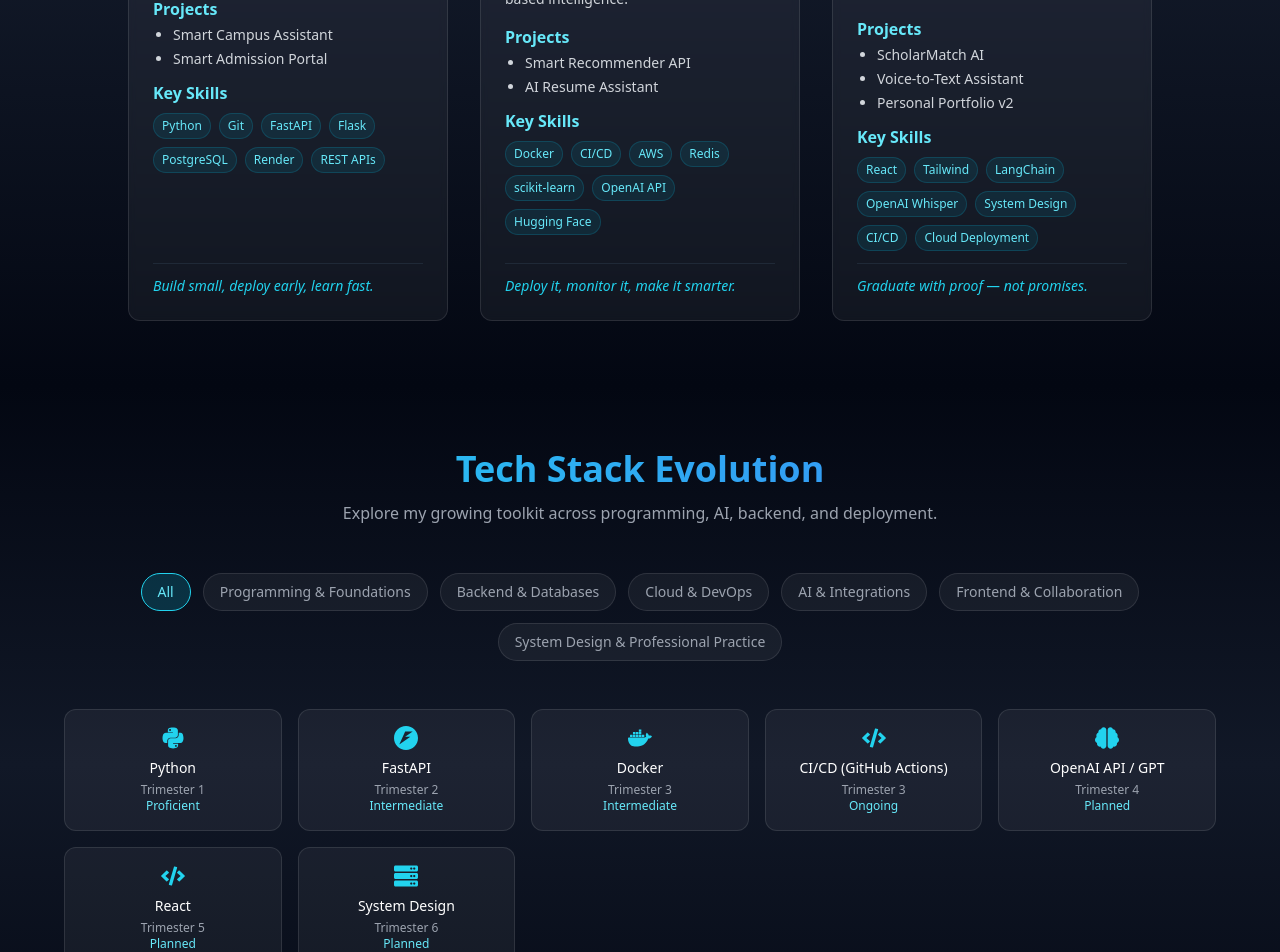
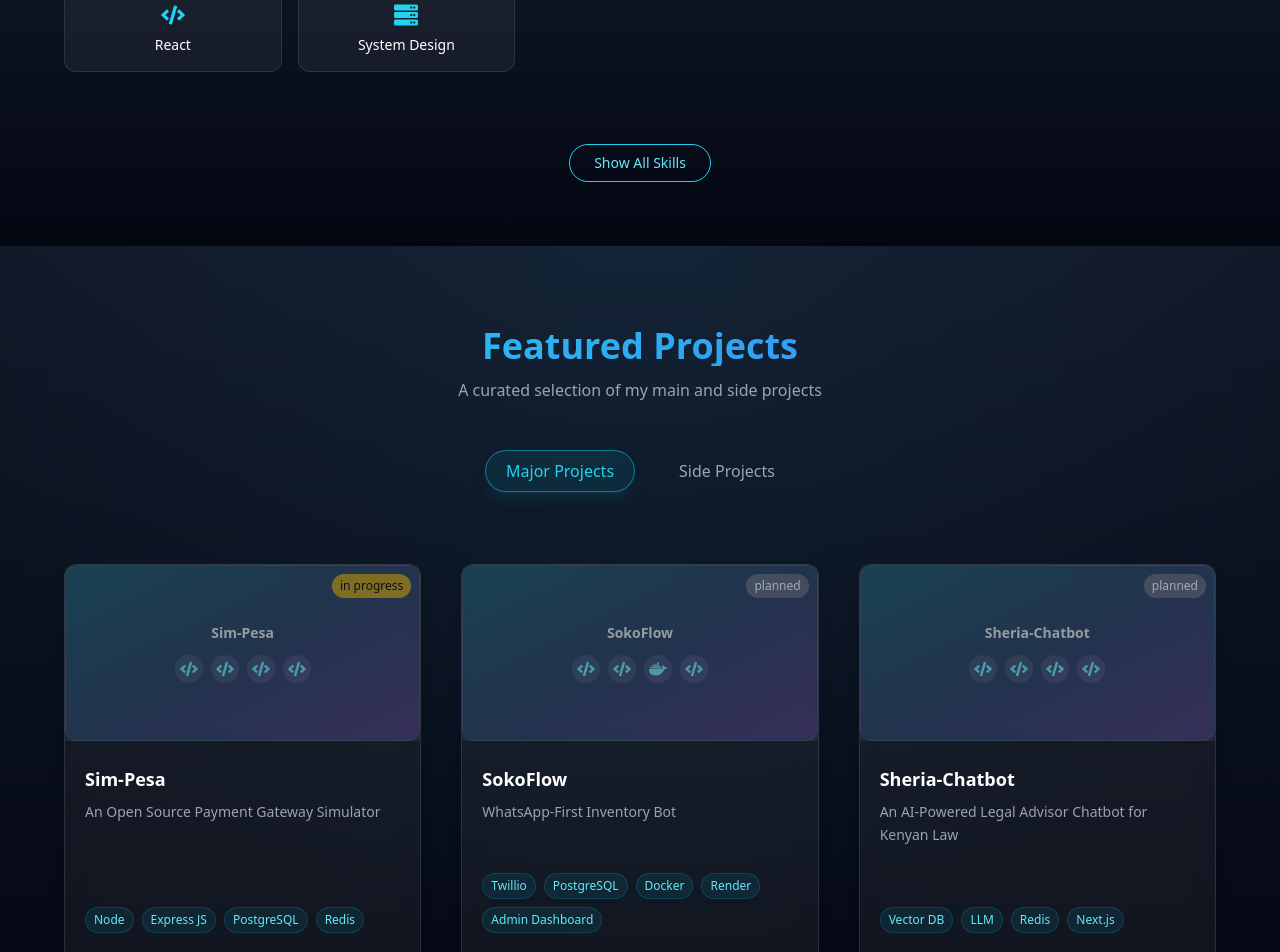
Before and after one commit to paul-murithi/personal-portfolio, a Next.js app: page / in a window 1280 px wide. Shown: the part 1760-2712 px from the top of the page. Built offline with nearby package versions, Linux system fonts and the light colour scheme.

Commit message:
dev path update

```diff
--- a/app/components/BlogSection.tsx
+++ b/app/components/BlogSection.tsx
@@ -28,11 +28,10 @@ const BlogSection = () => {
             initial={{ opacity: 0, y: 10 }}
             whileInView={{ opacity: 1, y: 0 }}
           >
-            🧠 Learning Reflections
+            Learning Reflections
           </motion.h2>
           <p className="text-gray-400 max-w-2xl mx-auto">
-            Sharing my journey and insights as I build skills in applied AI and
-            software engineering—one semester at a time.
+            Sharing my journey, insights, and lessons learned as I grow in tech
           </p>
         </div>
 
--- a/app/components/ContactSection.tsx
+++ b/app/components/ContactSection.tsx
@@ -24,9 +24,8 @@ const ContactSection = () => {
           whileInView={{ opacity: 1, y: 0 }}
           transition={{ duration: 0.8 }}
         >
-          I’m always open to internships, collaborations, and exciting AI /
-          backend projects. If you’d like to connect, feel free to drop me a
-          message!
+          I’m always open to internships, collaborations, and exciting tech
+          projects. If you’d like to connect, feel free to drop me a message!
         </motion.p>
 
         {/* CTA Button */}
--- a/app/components/SkillsSection.tsx
+++ b/app/components/SkillsSection.tsx
@@ -18,26 +18,18 @@ const skillCategories = [
       {
         name: "Python",
         icon: <FaPython />,
-        semester: "Trimester 1",
-        level: "Proficient",
       },
       {
         name: "Git & CLI",
         icon: <FaCode />,
-        semester: "Trimester 1",
-        level: "Proficient",
       },
       {
         name: "Data Structures & Algorithms",
         icon: <FaBrain />,
-        semester: "Trimester 1",
-        level: "Ongoing",
       },
       {
         name: "Problem Solving & Debugging",
         icon: <FaBrain />,
-        semester: "Trimester 1",
-        level: "Ongoing",
       },
     ],
   },
@@ -47,26 +39,22 @@ const skillCategories = [
       {
         name: "Flask",
         icon: <SiFlask />,
-        semester: "Trimester 1–2",
-        level: "Intermediate",
       },
       {
         name: "FastAPI",
         icon: <SiFastapi />,
-        semester: "Trimester 2",
-        level: "Intermediate",
       },
       {
         name: "SQL / PostgreSQL",
         icon: <SiPostgresql />,
-        semester: "Trimester 2",
-        level: "Intermediate",
       },
       {
         name: "Authentication & JWT",
         icon: <FaServer />,
-        semester: "Trimester 2",
-        level: "Beginner",
+      },
+      {
+        name: "Express JS / Node",
+        icon: <FaServer />,
       },
     ],
   },
@@ -76,26 +64,18 @@ const skillCategories = [
       {
         name: "Docker",
         icon: <SiDocker />,
-        semester: "Trimester 3",
-        level: "Intermediate",
       },
       {
         name: "CI/CD (GitHub Actions)",
         icon: <FaCode />,
-        semester: "Trimester 3",
-        level: "Ongoing",
       },
       {
         name: "Redis / Caching",
         icon: <FaServer />,
-        semester: "Trimester 3",
-        level: "Beginner",
       },
       {
         name: "Cloud Deployment (AWS / Render)",
         icon: <FaServer />,
-        semester: "Trimester 3",
-        level: "Ongoing",
       },
     ],
   },
@@ -105,26 +85,18 @@ const skillCategories = [
       {
         name: "scikit-learn",
         icon: <SiScikitlearn />,
-        semester: "Trimester 3",
-        level: "Intermediate",
       },
       {
         name: "OpenAI API / GPT",
         icon: <FaBrain />,
-        semester: "Trimester 4",
-        level: "Planned",
       },
       {
         name: "Hugging Face Models",
         icon: <FaBrain />,
-        semester: "Trimester 4",
-        level: "Planned",
       },
       {
         name: "LangChain & Prompt Engineering",
         icon: <FaBrain />,
-        semester: "Trimester 4",
-        level: "Planned",
       },
     ],
   },
@@ -134,20 +106,14 @@ const skillCategories = [
       {
         name: "React",
         icon: <FaCode />,
-        semester: "Trimester 5",
-        level: "Planned",
       },
       {
         name: "Tailwind CSS",
         icon: <FaCode />,
-        semester: "Trimester 5",
-        level: "Planned",
       },
       {
         name: "Open Source & Team Workflow",
         icon: <FaServer />,
-        semester: "Trimester 5",
-        level: "Planned",
       },
     ],
   },
@@ -157,20 +123,14 @@ const skillCategories = [
       {
         name: "System Design",
         icon: <FaServer />,
-        semester: "Trimester 6",
-        level: "Planned",
       },
       {
         name: "Monitoring & Analytics",
         icon: <FaServer />,
-        semester: "Trimester 6",
-        level: "Planned",
       },
       {
         name: "Portfolio & Deployment Strategy",
         icon: <FaCode />,
-        semester: "Trimester 6",
-        level: "Planned",
       },
     ],
   },
@@ -214,8 +174,7 @@ const SkillsTabs = () => {
             Tech Stack Evolution
           </motion.h2>
           <p className="text-gray-400 max-w-2xl mx-auto">
-            Explore my growing toolkit across programming, AI, backend, and
-            deployment.
+            A dynamic showcase of my technical skills
           </p>
         </div>
 
@@ -256,10 +215,6 @@ const SkillsTabs = () => {
               >
                 <div className="text-cyan-400 text-2xl mb-2">{skill.icon}</div>
                 <p className="text-sm font-medium">{skill.name}</p>
-                <div className="flex flex-col items-center mt-1 text-xs text-gray-400">
-                  <span>{skill.semester}</span>
-                  <span className="text-cyan-300">{skill.level}</span>
-                </div>
               </div>
             ))}
           </motion.div>
--- a/app/components/projects/ProjectsFilter.tsx
+++ b/app/components/projects/ProjectsFilter.tsx
@@ -7,8 +7,8 @@ type Props = {
 };
 
 const FILTERS = [
-  { id: "semester", label: "📚 Major Projects" },
-  { id: "side", label: "🔬 Side Projects" },
+  { id: "semester", label: "Major Projects" },
+  { id: "side", label: "Side Projects" },
 ];
 
 /**
--- a/app/components/projects/ProjectsSection.tsx
+++ b/app/components/projects/ProjectsSection.tsx
@@ -36,11 +36,10 @@ export default function ProjectsSection() {
             whileInView={{ opacity: 1, y: 0 }}
             transition={{ duration: 0.5 }}
           >
-            🧩 Featured Projects
+            Featured Projects
           </motion.h2>
           <p className="text-gray-400 max-w-2xl mx-auto">
-            Explore my journey through academic semesters and personal builds —
-            from foundational tools to full-stack AI projects.
+            A curated selection of my main and side projects
           </p>
         </div>
 
--- a/app/components/projects/projectsData.ts
+++ b/app/components/projects/projectsData.ts
@@ -14,89 +14,36 @@ export type ProjectType = {
 // Trimester / Major Projects
 export const majorProjects: ProjectType[] = [
   {
-    title: "Smart Campus Assistant",
-    semester: "Trimester 1",
-    description:
-      "A full-stack web app that helps students access academic info, calculate grades, and manage schedules through a clean interactive interface.",
+    title: "Sim-Pesa",
+    description: "An Open Source Payment Gateway Simulator",
     image: "",
-    github: "https://github.com/username/smart-campus-assistant",
-    demo: "https://smart-campus-assistant.example.com",
-    tags: ["Python", "Flask", "PostgreSQL", "Auth", "Deployment"],
+    github: "",
+    demo: "",
+    tags: ["Node", "Express JS", "PostgreSQL", "Redis"],
     details:
-      "Smart Campus Assistant is the first milestone of the journey — a project that combines backend logic, REST APIs, authentication, and database CRUD in a practical product. It allows users to query academic info, manage class schedules, and calculate GPA projections. Built with Flask, PostgreSQL, and responsive design principles, the app is deployed publicly to demonstrate early full-stack competence, clean code structure, and user-focused problem solving.",
+      " A robust backend system that simulates how M-Pesa (Daraja API) handles transactions. It creates a 'fake' payment environment where developers can test their apps.",
     status: "in-progress",
   },
   {
-    title: "Smart Admission Portal",
-    semester: "Trimester 2",
-    description:
-      "A data-driven admission management system with user roles, applicant analytics, and dashboard insights for university administrators.",
+    title: "SokoFlow",
+    description: "WhatsApp-First Inventory Bot",
     image: "",
-    github: "https://github.com/username/smart-admission-portal",
-    demo: "https://smart-admission-portal.example.com",
-    tags: ["FastAPI", "PostgreSQL", "Docker", "Render", "Admin Dashboard"],
+    github: "",
+    demo: "",
+    tags: ["Twillio", "PostgreSQL", "Docker", "Render", "Admin Dashboard"],
     details:
-      "Smart Admission Portal extends backend learning into system design and deployment. It supports role-based authentication, application form submission, data validation, and analytics dashboards for admission trends. Focus areas include API versioning, Docker-based deployment, and structured logging — essential backend engineer skills. Deliverables include database schema diagrams, deployment notes, and a walkthrough video highlighting API-driven architecture.",
+      "SokoFlow is an inventory management chatbot that operates over WhatsApp. It allows small business owners to track stock levels, receive low-stock alerts, and generate sales reports through simple chat commands.",
     status: "upcoming",
   },
   {
-    title: "Smart Recommender API",
-    semester: "Trimester 3",
-    description:
-      "An API-based recommendation system that delivers personalized content (books, recipes, or learning paths) using embeddings and caching.",
+    title: "Sheria-Chatbot",
+    description: "An AI-Powered Legal Advisor Chatbot for Kenyan Law",
     image: "",
-    github: "https://github.com/username/smart-recommender-api",
-    demo: "https://smart-recommender-api.example.com",
-    tags: ["FastAPI", "Docker", "Redis", "scikit-learn", "API Integration"],
+    github: "",
+    demo: "",
+    tags: ["Vector DB", "LLM", "Redis", "Next.js"],
     details:
-      "This project introduces AI integration in a production-aware context. Users send preferences or history, and the system returns personalized recommendations powered by lightweight ML models. Redis handles caching for performance, while Docker ensures reproducible deployment. The project emphasizes cloud-readiness, scalability, and well-documented API usage — bridging backend and applied AI engineering.",
-    status: "upcoming",
-  },
-  {
-    title: "AI Resume Assistant",
-    semester: "Trimester 4",
-    description:
-      "An AI-enhanced web service that analyzes resumes and job descriptions, then suggests improvements and calculates a fit score.",
-    image: "",
-    github: "https://github.com/username/ai-resume-assistant",
-    demo: "https://ai-resume-assistant.example.com",
-    tags: ["FastAPI", "OpenAI API", "LangChain", "Docker", "CI/CD"],
-    details:
-      "AI Resume Assistant showcases real AI integration into a useful career product. Using the OpenAI API and LangChain, it compares uploaded resumes to job descriptions and generates targeted rewrite suggestions. Users receive feedback on structure, keyword gaps, and match percentage. The backend is containerized with CI/CD pipelines for auto-deployments, making it a clear demonstration of LLM-powered productivity tools.",
-    status: "upcoming",
-  },
-  {
-    title: "ScholarMatch AI",
-    semester: "Trimester 5",
-    description:
-      "A matchmaking platform that connects student profiles with scholarships and funding opportunities using explainable AI recommendations.",
-    image: "",
-    github: "https://github.com/username/scholarmatch-ai",
-    demo: "https://scholarmatch.example.com",
-    tags: ["FastAPI", "PostgreSQL", "Embeddings", "Automation", "Monitoring"],
-    details:
-      "ScholarMatch AI continues your AI-integration journey, combining embeddings-based search with automation pipelines. It aggregates scholarship listings, matches users by profile fit, and explains why each opportunity aligns. The system integrates monitoring hooks and automated updates, showcasing the transition from single-user tools to multi-user cloud products — a portfolio-ready demonstration of both backend scalability and applied AI reasoning.",
-    status: "upcoming",
-  },
-  {
-    title: "Capstone — Career Launch Hub",
-    semester: "Trimester 6",
-    description:
-      "A production-ready platform combining profile-based recommendations, learning roadmap generation, and interview preparation tools.",
-    image: "",
-    github: "https://github.com/username/career-launch-hub",
-    demo: "https://career-launch-hub.example.com",
-    tags: [
-      "Full-Stack",
-      "FastAPI",
-      "React",
-      "LangChain",
-      "PostgreSQL",
-      "CI/CD",
-      "Cloud Deployment",
-    ],
-    details:
-      "The Career Launch Hub serves as the grand finale — a full-stack capstone integrating backend APIs, frontend UI, and AI-driven recommendations. It helps users map their skills to career paths, suggests learning tracks, and generates practice interview questions. It’s built with FastAPI, React, and PostgreSQL, containerized for scalable deployment. Deliverables include documentation, CI/CD workflows, a live demo, and analytics dashboards — evidence of end-to-end engineering maturity and readiness for professional work.",
+      "A localized RAG (Retrieval Augmented Generation) system that answers legal questions using the Kenyan Constitution and Traffic Act as the source of truth",
     status: "upcoming",
   },
 ];
@@ -105,7 +52,6 @@ export const majorProjects: ProjectType[] = [
 export const minorProjects: ProjectType[] = [
   {
     title: "Exam Schedule Extractor",
-    semester: "Trimester 1",
     description:
       "A simple Python-based tool that extracts your personal exam schedule from a timetable spreadsheet. Then displays it in a clean, readable format.",
     image: "",
@@ -117,80 +63,39 @@ export const minorProjects: ProjectType[] = [
     status: "done",
   },
   {
-    title: "Kenya Data Insights Dashboard",
-    semester: "Trimester 2",
+    title: "'Rate Limiter' Middleware",
     description:
-      "An interactive dashboard that visualizes Kenya Open Data, offering SMEs and NGOs quick insights on local economic and education trends.",
+      "A custom middleware for Sim-Pesa API that blocks users if they make more than 10 requests per minute.",
     image: "",
-    github: "https://github.com/username/kenya-data-insights",
-    demo: "https://kenya-data-insights.example.com",
+    github: "",
+    demo: "",
     tags: ["Python", "Pandas", "FastAPI", "Streamlit", "Visualization"],
     details:
-      "This mid-trimester project combines ETL, API development, and visualization. The pipeline cleans Kenyan public datasets, exposes them through a FastAPI endpoint, and visualizes insights in Streamlit. The tool demonstrates backend-to-frontend integration and local data storytelling — a great example of relevant, Kenya-focused problem-solving.",
+      "a custom middleware for your API that blocks users if they make more than 10 requests per minute.",
     status: "upcoming",
   },
   {
-    title: "Dockerized Notes API",
-    semester: "Trimester 3",
+    title: "Dockerized Cron Job Scheduler",
     description:
-      "A lightweight note-taking API deployed in Docker with authentication, caching, and logging.",
+      "A production-ready cron job scheduler with Docker deployment, logging, and alerting features.",
     image: "",
-    github: "https://github.com/username/dockerized-notes-api",
-    demo: "https://notes-api.example.com",
+    github: "",
+    demo: "",
     tags: ["FastAPI", "Docker", "Redis", "Auth", "Logging"],
     details:
-      "Dockerized Notes API showcases your growing DevOps awareness. It’s a clean, production-style backend with Redis caching, structured logs, JWT auth, and Docker Compose for deployment. The focus is performance, reproducibility, and developer experience — an ideal cloud-focused learning project.",
+      "A script that scrapes a news site every morning, summarizes it, and emails it to you.",
     status: "upcoming",
   },
   {
-    title: "LLM Micro-API — Text Summarizer",
-    semester: "Trimester 4",
+    title: '"Context-Aware Cache" Middleware',
     description:
-      "A compact FastAPI service that exposes text summarization via OpenAI API with basic rate limiting and API key auth.",
+      "A custom caching middleware that adjusts cache duration based on request context and user behavior.",
     image: "",
-    github: "https://github.com/username/llm-microapi-summarizer",
-    demo: "https://llm-microapi.example.com",
+    github: "",
+    demo: "",
     tags: ["FastAPI", "OpenAI API", "LangChain", "Auth", "Rate Limiting"],
     details:
-      "This project demonstrates safe and efficient LLM integration. It provides endpoints for summarization and paraphrasing, includes user-level rate limiting, and offers clear documentation for consumers. A short frontend demo illustrates real-world usage of AI APIs — perfect practice for Trimester 4’s AI Integration focus.",
-    status: "upcoming",
-  },
-  {
-    title: "Speech2Summary — Audio-to-Notes App",
-    semester: "Trimester 5",
-    description:
-      "A Streamlit + FastAPI tool that transcribes short audio clips into concise, actionable summaries.",
-    image: "",
-    github: "https://github.com/username/speech2summary",
-    demo: "https://speech2summary.example.com",
-    tags: ["Whisper", "FastAPI", "Streamlit", "LLM", "Multi-modal"],
-    details:
-      "Speech2Summary merges speech and text pipelines — using Whisper for transcription and OpenAI for summarization. Users can record audio, get structured notes, and export them as PDF or TXT. It’s your first hands-on multi-modal AI demo, built for usability and real-world impact.",
-    status: "upcoming",
-  },
-  {
-    title: "InterviewCoach — Job Prep Micro-SaaS",
-    semester: "Trimester 6",
-    description:
-      "A micro-SaaS web app that generates personalized interview questions and feedback based on a resume and job description.",
-    image: "",
-    github: "https://github.com/username/interviewcoach",
-    demo: "https://interviewcoach.example.com",
-    tags: ["FastAPI", "LLM", "React", "PWA", "Auth"],
-    details:
-      "InterviewCoach helps users prepare for interviews using AI-driven insights. It generates custom question sets, provides model answers, and exports study guides as PDFs. It simulates a subscription SaaS workflow — ideal for demonstrating user experience design, AI feature packaging, and business-oriented coding in your final trimester.",
+      "An API that caches heavy AI responses in Redis, but invalidates the cache if the underlying data changes.",
     status: "upcoming",
   },
 ];
-
-majorProjects.forEach((project) => {
-  project.github = "";
-  project.demo = "";
-});
-
-minorProjects.forEach((project) => {
-  if (project.semester !== "Trimester 1") {
-    project.github = "";
-    project.demo = "";
-  }
-});
--- a/app/page.tsx
+++ b/app/page.tsx
@@ -1,6 +1,5 @@
 import HeroProfileSection from "./components/ProfileSection";
 import SemesterProgressBar from "./components/SemesterProgressBar";
-import RoadmapSection from "./components/RoadmapSection";
 import SkillsSection from "./components/SkillsSection";
 import ProjectsSection from "./components/projects/ProjectsSection";
 import BlogSection from "./components/BlogSection";
@@ -9,35 +8,35 @@ import ContactSection from "./components/ContactSection";
 export default function PortfolioPage() {
   return (
     <main className="flex flex-col w-full min-h-screen bg-gradient-to-b from-gray-950 via-gray-900 to-gray-950">
-      {/* 🧠 1. Intro */}
+      {/* 1. Intro */}
       <section id="home">
         <HeroProfileSection />
       </section>
 
-      {/* 🧭 2. Current Progress */}
+      {/* 2. Current Progress */}
       <SemesterProgressBar />
 
-      {/* 🎓 3. Academic Journey */}
-      <section id="roadmap">
+      {/* 3. Academic Journey */}
+      {/* <section id="roadmap">
         <RoadmapSection />
-      </section>
+      </section> */}
 
-      {/* 🧠 4. Skills Evolution */}
+      {/* 4. Skills Evolution */}
       <section id="skills">
         <SkillsSection />
       </section>
 
-      {/* 💡 5. Projects */}
+      {/* 5. Projects */}
       <section id="projects">
         <ProjectsSection />
       </section>
 
-      {/* ✍️ 6. Reflections / Blog */}
+      {/* 6. Reflections / Blog */}
       <section id="blog">
         <BlogSection />
       </section>
 
-      {/* 📩 7. Contact CTA */}
+      {/* 7. Contact CTA */}
       <section id="contact">
         <ContactSection />
       </section>
```
